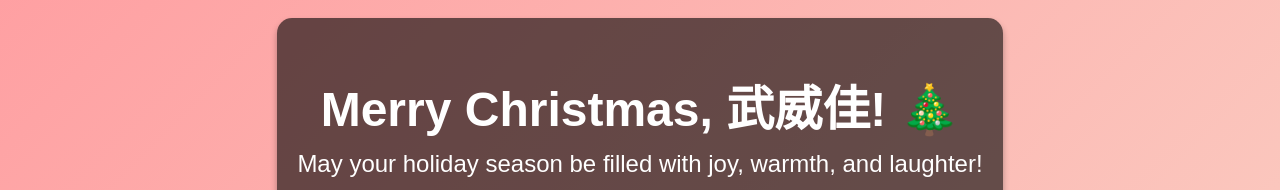
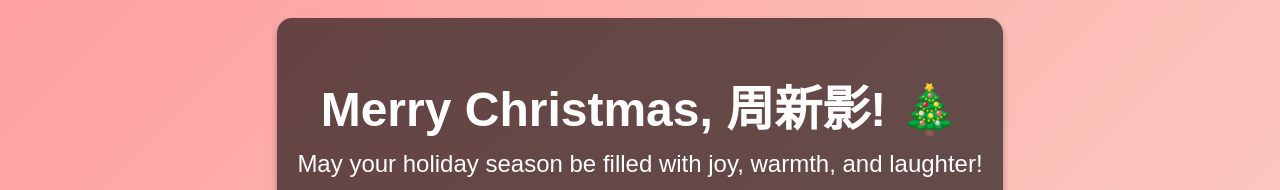
Before and after one commit to liyuzhen01/christmas-wishes, a plain HTML site: page index.html in a window 1280 px wide. Shown: the part 232-422 px from the top of the page. Drawn offline with Linux system fonts and the light colour scheme.

Commit message:
Update index.html

```diff
--- a/index.html
+++ b/index.html
@@ -39,7 +39,7 @@
 </head>
 <body>
     <div class="container">
-        <h1>Merry Christmas, 武威佳! 🎄</h1>
+        <h1>Merry Christmas, 周新影! 🎄</h1>
         <p>May your holiday season be filled with joy, warmth, and laughter!</p>
         <p>Here’s to a year ahead full of dreams, happiness, and success!</p>
         <p>Wishing you all the best, now and always. 🎁✨</p>
```
